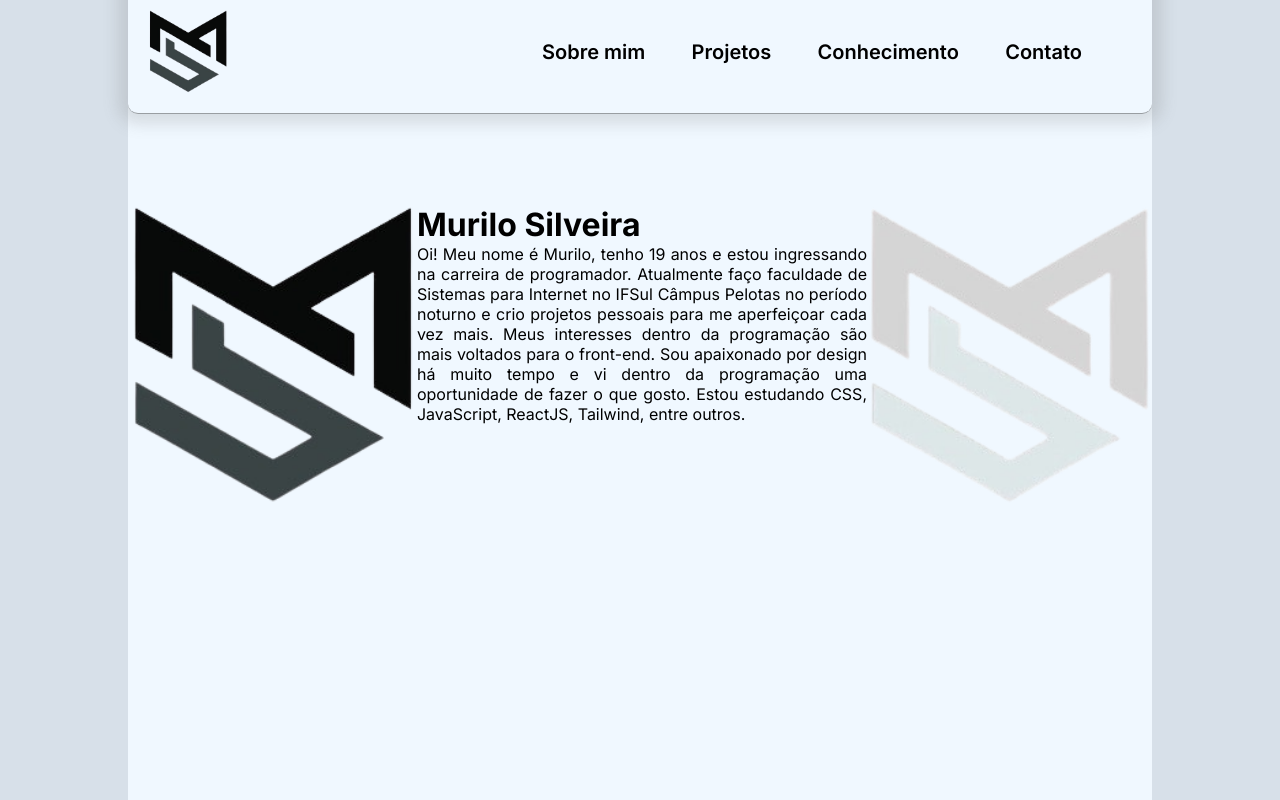
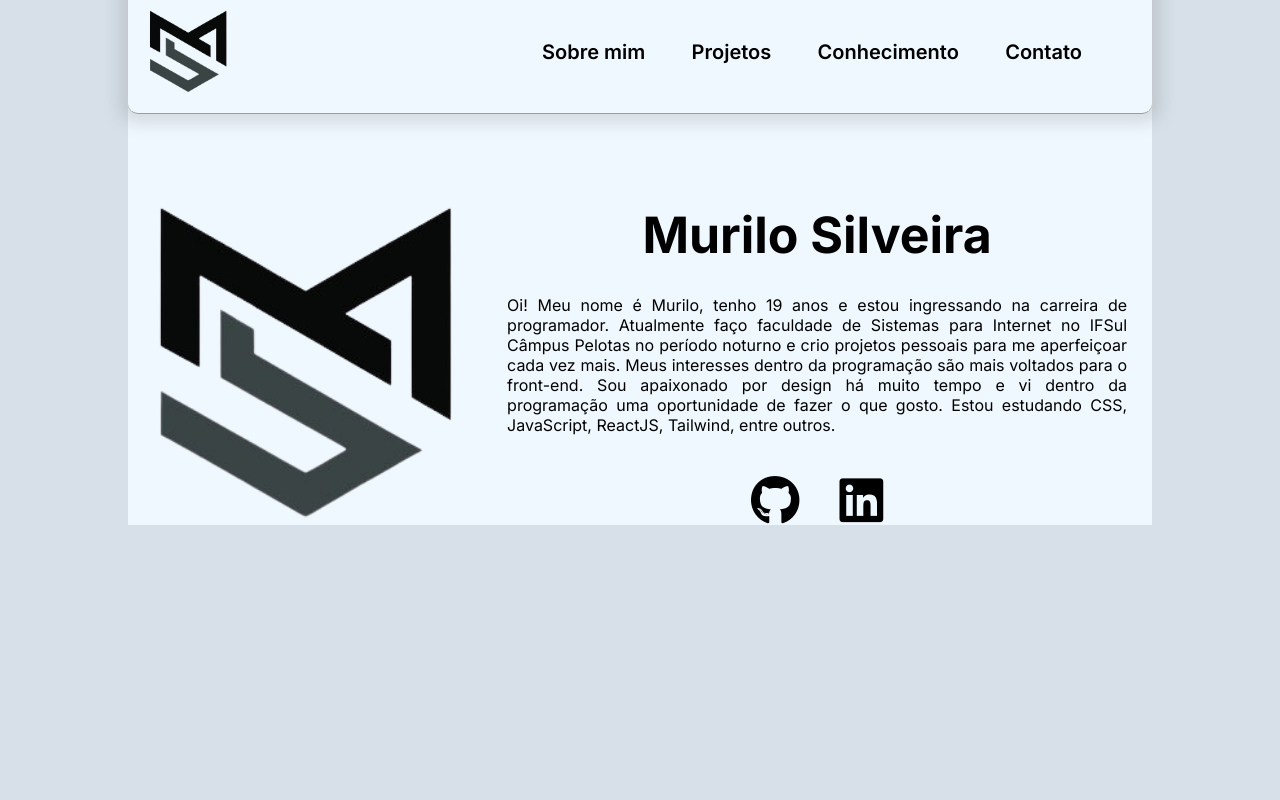
Before and after one commit to murilorms22/Portfolio-Pessoal, a website: page index.html in a window 1280 px wide. Shown: the top 800 px of the page. Drawn offline with Linux system fonts and the light colour scheme.

Commit message:
estruturando about

```diff
--- a/index.html
+++ b/index.html
@@ -9,6 +9,11 @@
     <title>Portfólio - Murilo Silveira</title>
     <link rel="stylesheet" href="styles.css" />
     <link rel="shortcut icon" href="/images/logo.ico" type="image/x-icon" />
+
+    <script
+      src="https://kit.fontawesome.com/526fa62411.js"
+      crossorigin="anonymous"
+    ></script>
   </head>
 
   <header>
@@ -26,8 +31,8 @@
       <div class="cardAbout">
         <img src="./images/ms-logo.png" alt="Foto" />
         <div class="text">
-            <h1>Murilo Silveira</h1>
-          <span"
+          <h1>Murilo Silveira</h1>
+          <span
             >Oi! Meu nome é Murilo, tenho 19 anos e estou ingressando na
             carreira de programador. Atualmente faço faculdade de Sistemas para
             Internet no IFSul Câmpus Pelotas no período noturno e crio projetos
@@ -37,11 +42,12 @@
             oportunidade de fazer o que gosto. Estou estudando CSS, JavaScript,
             ReactJS, Tailwind, entre outros.</span
           >
+          <div class="social">
+              <i class="fa-brands fa-github"></i>
+              <i class="fa-brands fa-linkedin"></i>
+          </div>
         </div>
-        <div>
-            <img src="./images/logo.ico" alt="">
-        </div>
+      </div>
     </div>
-</div>
   </body>
 </html>
--- /dev/null
+++ b/package.json
@@ -0,0 +1,6 @@
+{
+  "dependencies": {
+    "@fortawesome/fontawesome-svg-core": "^6.7.2",
+    "@fortawesome/free-brands-svg-icons": "^6.7.2"
+  }
+}
--- a/styles.css
+++ b/styles.css
@@ -51,7 +51,6 @@ nav {
     display: flex;
     margin-left: auto;
     margin-right: auto;
-    height: 100vw;
 }
 
 .cardAbout {
@@ -59,12 +58,33 @@ nav {
     margin-top: 20%;
     justify-content: space-around;
     text-align: justify;
+    width: 100%;
 }
 
 .text {
     max-width: 620px;
+    display: flex;
+    flex-direction: column;
+    gap: 30px;
+}
+
+.text h1 {
+    text-align: center;
+    font-size: 50px;
+}
+
+.text i {
+    margin-top: 10px;
+    font-size: 50px;
 }
 
 .cardAbout img {
-    height: 300px;
+    height: 316px;
 }
+
+.social {
+    display: flex;
+    gap: 40px;
+    align-items: center;
+    justify-content: center;
+}
```
Also changed, not shown: 1 other file.
